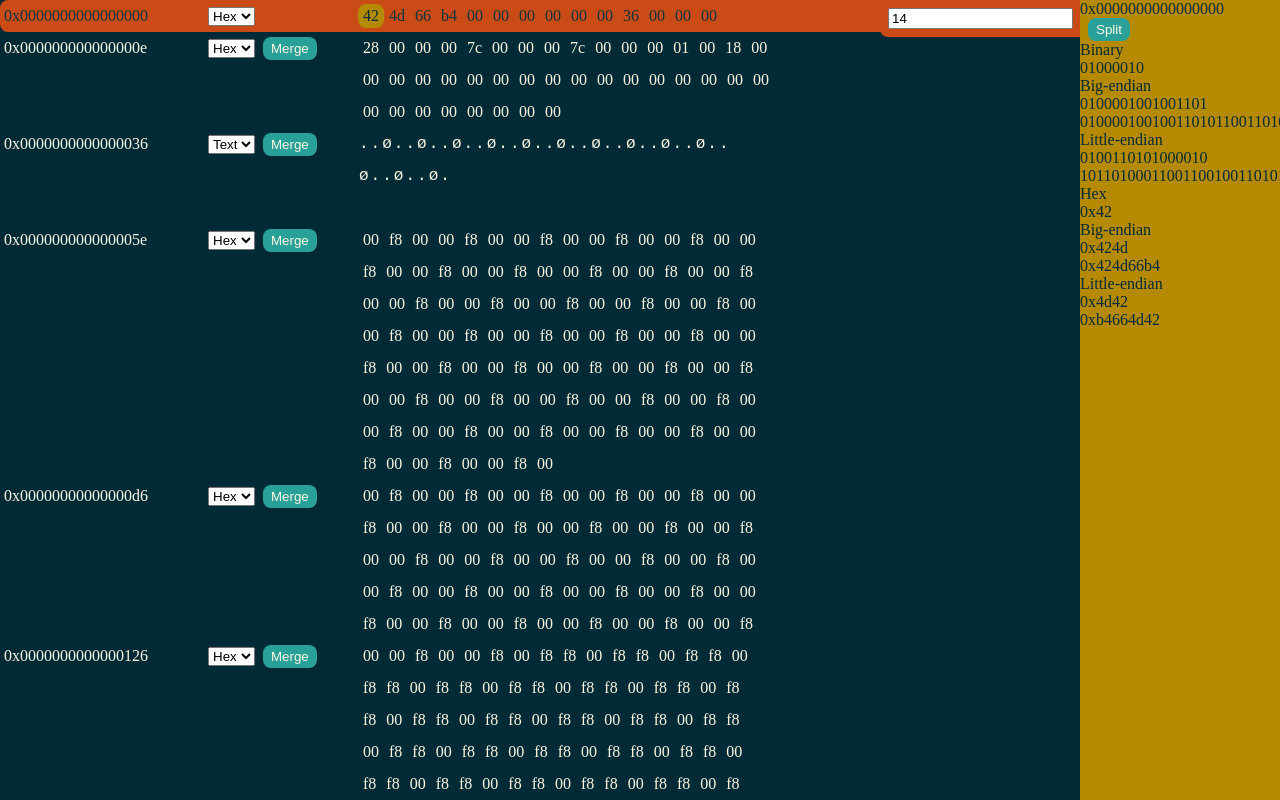
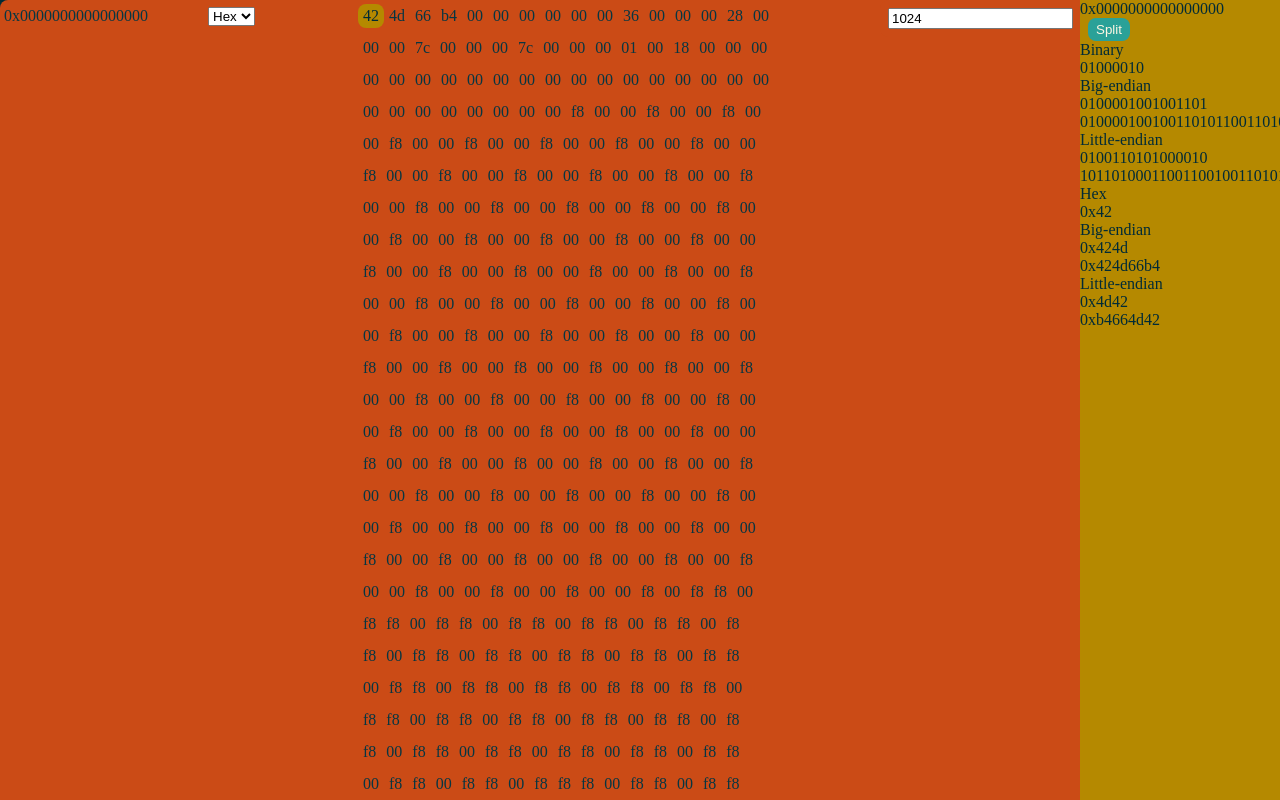
Before and after one commit to dogonwheels/bin-juice, a React (Create React App) app: page / in a window 1280 px wide. Shown: the top 800 px of the page. Built offline with nearby package versions, Linux system fonts and the light colour scheme; a web font is replaced by a local one.

Commit message:
Show blocks based on layout

```diff
--- a/src/App.css
+++ b/src/App.css
@@ -31,6 +31,7 @@
 }
 
 .Scroller {
+  position: relative;
 }
 
 .Inspector {
--- a/src/App.tsx
+++ b/src/App.tsx
@@ -1,4 +1,4 @@
-import React, { FunctionComponent, useCallback, useEffect, useMemo, useState } from 'react';
+import React, { FunctionComponent, useCallback, useEffect, useLayoutEffect, useMemo, useRef, useState } from 'react';
 import './App.css';
 import Block from './Block';
 import BlockType from './BlockType';
@@ -36,6 +36,10 @@ function App() {
   const [blocks, setBlocks] = useState<BlockDefinition[]>([]);
   const [cursor, setCursor] = useState(0);
 
+  const scroller = useRef<HTMLDivElement>(null);
+  const [visibleStart, setVisibleStart] = useState(0);
+  const [visibleEnd, setVisibleEnd] = useState(0);
+
   // DOMFIXME: useUrlAsBuffer/Blocks
   useEffect(() => {
     async function createFile() {
@@ -43,18 +47,14 @@ function App() {
       let data = await response.blob();
       let array = await data.arrayBuffer();
       setData(new DataView(array));
-      setBlocks([
-        { type: BlockType.Hex, length: 14 },
-        { type: BlockType.Hex, length: 40 },
-        { type: BlockType.Text, length: 40 },
-        { type: BlockType.Hex, length: 120 },
-        { type: BlockType.Hex, length: 80 },
-        { type: BlockType.Hex, length: 120 },
-        { type: BlockType.Hex, length: 120 },
-        { type: BlockType.Hex, length: 120 },
-        { type: BlockType.Hex, length: 120 },
-        //{ type: BlockType.Hex, length: array.byteLength - 54 },
-      ]);
+
+      const blockSize = 1024;
+      const blocks = [];
+      for (let position = 0; position < array.byteLength; position += blockSize) {
+        const length = Math.min(blockSize, array.byteLength - position);
+        blocks.push({ type: BlockType.Hex, length });
+      }
+      setBlocks(blocks);
     }
     createFile();
   }, []);
@@ -94,10 +94,26 @@ function App() {
     return result;
   }, [blocks, data]);
 
-  /*
-  hexLayout(14, 8) - memo? or simple calc
-  pixelLayout
-  */
+  const scrollerStyle = useMemo(() => {
+    const lastBlock = blockLayout[blockLayout.length - 1];
+
+    return {
+      height: lastBlock ? lastBlock.top + lastBlock.height : 0,
+    };
+  }, [blockLayout]);
+
+  const onUpdateScroll = useCallback(() => {
+    const visibleStart = scroller.current?.scrollTop ?? 0;
+    const visibleHeight = scroller.current?.offsetHeight ?? 0;
+    setVisibleStart(visibleStart);
+    setVisibleEnd(visibleStart + visibleHeight);
+  }, []);
+
+  useLayoutEffect(() => {
+    if (data) {
+      onUpdateScroll();
+    }
+  }, [data, onUpdateScroll]);
 
   const onUpdateType = useCallback(
     (start, type) => {
@@ -174,13 +190,10 @@ function App() {
     setBlocks(newBlocks);
   }, [blocks, blockLayout, cursor]);
 
-  const visibleStart = 150;
-  const visibleEnd = 200;
-
   return data ? (
     <div className="App">
-      <div className="Blocks">
-        <div className="Scroller">
+      <div className="Blocks" onScroll={onUpdateScroll} ref={scroller}>
+        <div className="Scroller" style={scrollerStyle}>
           {blockLayout.map(({ type, start, length, top, height }) => (
             <Block
               key={start}
@@ -205,7 +218,7 @@ function App() {
       <Inspector className="Inspector" data={data} cursor={cursor} onSplitBlock={onSplitBlock} />
     </div>
   ) : (
-    <h2>Loading...</h2>
+    <h1>Loading</h1>
   );
 }
 
--- a/src/Block.css
+++ b/src/Block.css
@@ -1,6 +1,8 @@
 .Block {
   --rowHeight: 32px;
   display: flex;
+  position: absolute;
+  width: 100%;
 }
 
 .Block.Selected {
--- a/src/Block.tsx
+++ b/src/Block.tsx
@@ -20,6 +20,8 @@ function Block({
   length,
   top,
   height,
+  visibleStart,
+  visibleEnd,
   cursor,
   onUpdateCursor,
   onUpdateLength,
@@ -66,8 +68,12 @@ function Block({
     [top, height],
   );
 
+  if (top > visibleEnd || top + height < visibleStart) {
+    return null;
+  }
+
   return (
-    <div className={`Block${isSelected ? ' Selected' : ''}`} onClick={onBlockSelect}>
+    <div className={`Block${isSelected ? ' Selected' : ''}`} style={blockLayoutStyle} onClick={onBlockSelect}>
       <div className="BlockAddress">{formatHex(start, 16)}</div>
       <div className="BlockActions">
         <select value={currentType} onChange={onTypeChange}>
@@ -79,8 +85,16 @@ function Block({
         </select>
         {start ? <button onClick={onMergeClick}>Merge</button> : null}
       </div>
-      <div className="BlockContents" style={blockLayoutStyle}>
-        <Component start={start} length={length} cursor={cursor} onUpdateCursor={onUpdateCursor} {...props} />
+      <div className="BlockContents">
+        <Component
+          start={start}
+          length={length}
+          visibleEnd={visibleEnd}
+          visibleStart={visibleStart}
+          cursor={cursor}
+          onUpdateCursor={onUpdateCursor}
+          {...props}
+        />
       </div>
       <div className="BlockOptions">
         <div className="BlockOptionsOverflow">
--- a/src/HexLayout.ts
+++ b/src/HexLayout.ts
@@ -6,11 +6,4 @@ export default class HexLayout extends Layout {
   static columns = 16;
 
   getHeight = () => Math.ceil(this.length / HexLayout.columns) * rowHeight;
-
-  getTopFor = (address: number) => {
-    return 0;
-  };
-  getAddressFor = (position: number) => {
-    return 0;
-  };
 }
--- a/src/Layout.ts
+++ b/src/Layout.ts
@@ -6,6 +6,4 @@ export default abstract class Layout {
   }
 
   abstract getHeight: () => number;
-  abstract getTopFor: (address: number) => number;
-  abstract getAddressFor: (position: number) => number;
 }
--- a/src/Row.tsx
+++ b/src/Row.tsx
@@ -40,7 +40,7 @@ function Row({ data, start, length, cursor, bitLength, cellFormatter, className,
     result.push(
       <span
         onClick={onCellClick}
-        className={`Cell${isSelected ? ' Selected' : ''} ${className}`}
+        className={`Cell${isSelected ? ' Selected' : ''} ${className ?? ''}`}
         key={position}
         data-position={position}
       >
```
Also changed, not shown: 1 other file (tests, documents, lock files or other folders).
